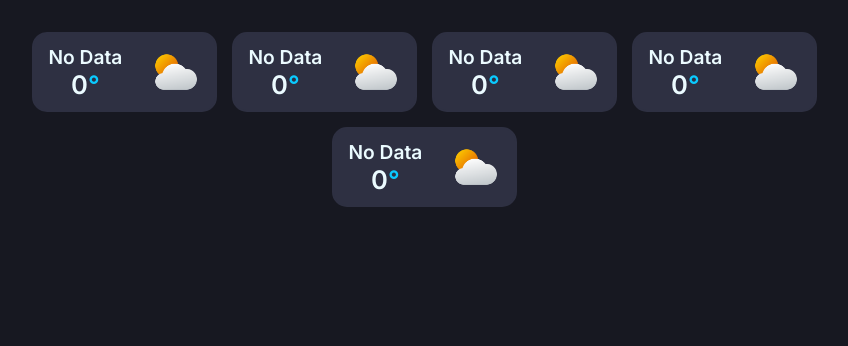
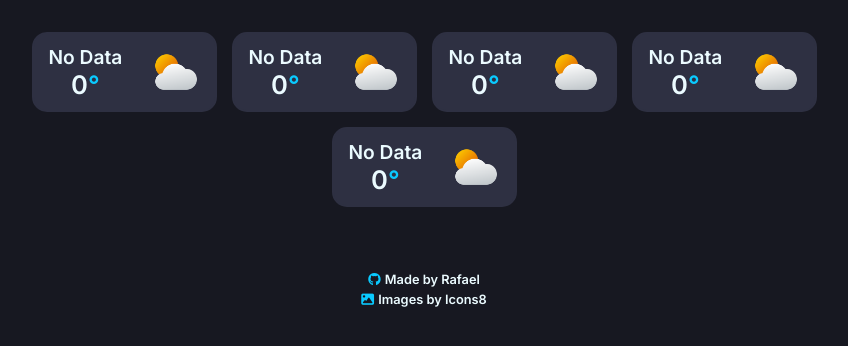
Before and after one commit to Rafael1268/odin-weather-app, a website built with webpack: page src/template.html in a window 1280 px wide. Shown: the part 442-788 px from the top of the page, without its empty margins (216-1064 px from the left). Built offline with nearby package versions, Linux system fonts and the light colour scheme; files whose address does not match are found by name.

Commit message:
Added footer

```diff
--- a/src/style.css
+++ b/src/style.css
@@ -235,6 +235,27 @@ body {
   height: 50px;
 }
 
+/* Footer */
+.footer {
+  display: flex;
+  flex-direction: column;
+  align-items: center;
+  margin: 25px 0;
+}
+
+.footer a {
+  color: var(--white-c);
+  font-size: 0.8rem;
+  text-decoration: none;
+  margin-top: 5px;
+}
+
+.footer i {
+  color: var(--main-c);
+  margin-right: 1px;
+}
+
+/* Mobile Support */
 @media (max-width: 800px) {
   .mainBottom {
     grid-template-columns: repeat(4, 85px);
--- a/src/template.html
+++ b/src/template.html
@@ -126,6 +126,10 @@
         <img src="img/Clouds.png" alt="Snow">
       </button>
     </div>
+    <div class="footer">
+      <a href="https://github.com/Rafael1268" target="_blank"><i class="fa-brands fa-github"></i> Made by Rafael</a>
+      <a href="https://icons8.com/" target="_blank"><i class="fa-solid fa-image"></i> Images by Icons8</a>
+    </div>
   </div>
 </body>
 </html>
```
